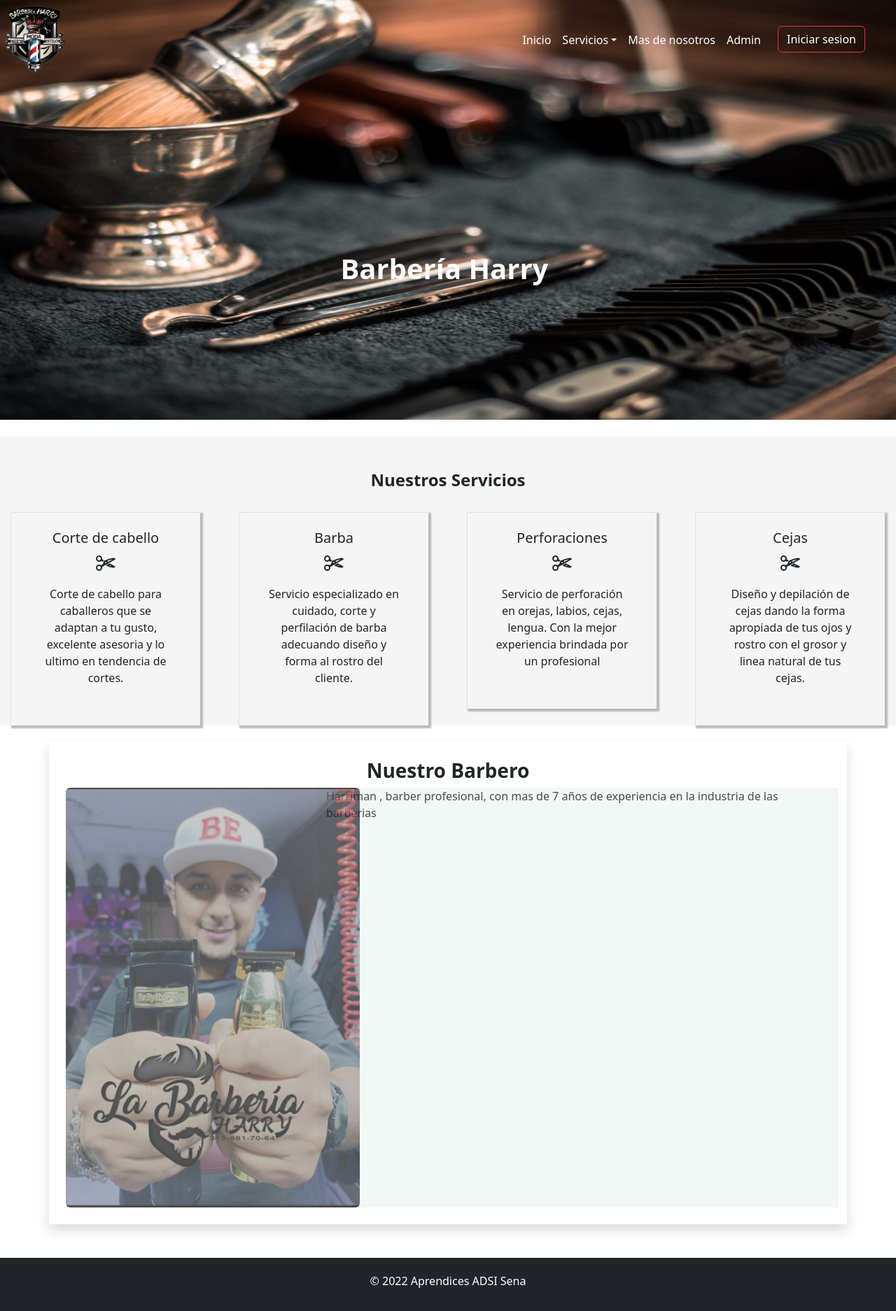
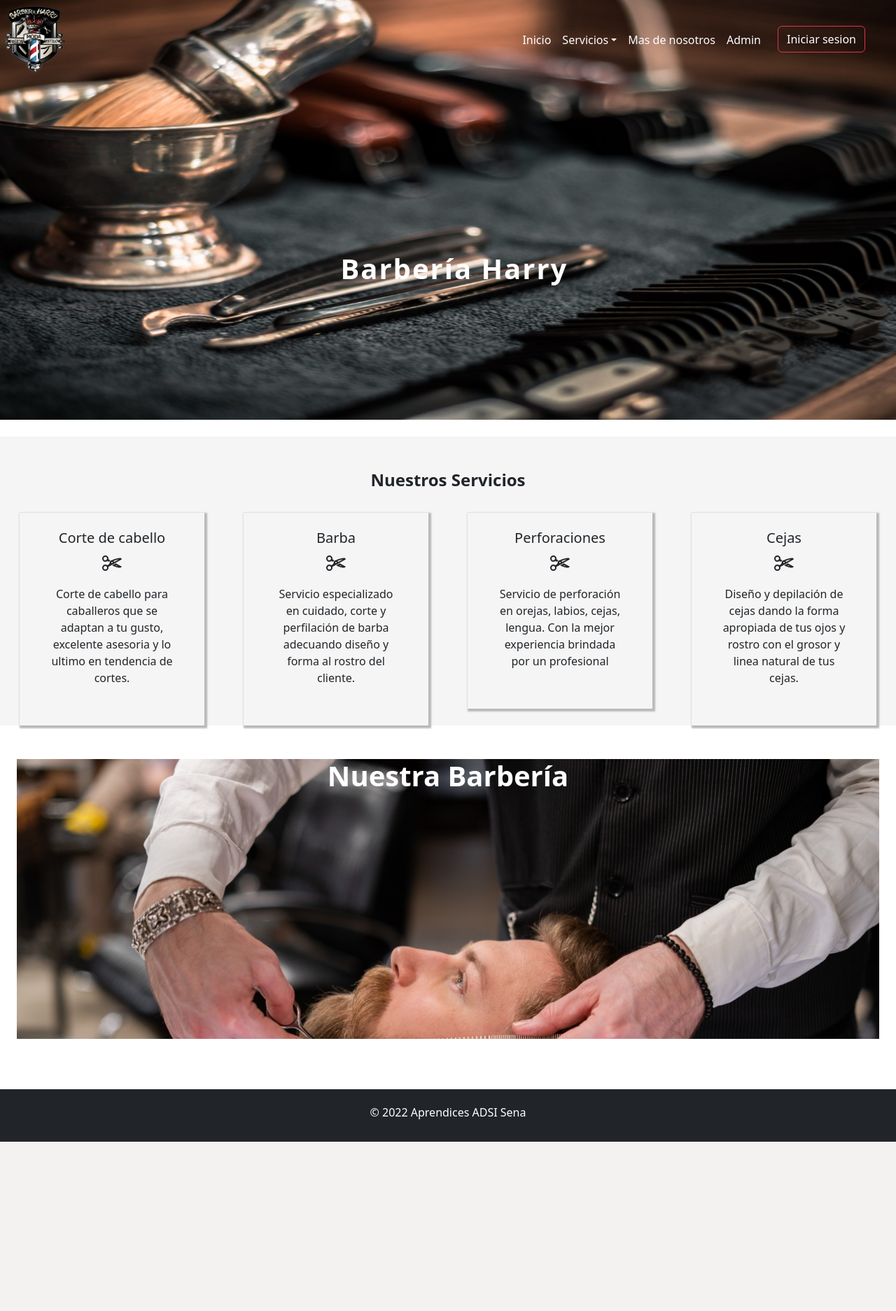
Before and after one commit to ALEJO-29/PR-Barber, a Django app: page / in a window 1280 px wide. Shown: the whole page at 70% size. After the commit the page ends 1632 px from the top, so only its background shows below. Run offline with Django 4.2, Linux system fonts and the light colour scheme; some libraries are stand-ins or nearby versions.

Commit message:
incambios

```diff
--- a/barberiaHarri/barberApp/templates/base.html
+++ b/barberiaHarri/barberApp/templates/base.html
@@ -67,7 +67,7 @@
 </div>
     {% block  content  %} {% endblock  %}
 
-<footer class="p-4 container-expand bg-dark text-center mt-5 text-white">
+<footer class="p-4 container-fluid bg-dark text-center mt-5 text-white">
     <h6>&copy; 2022 Aprendices ADSI Sena</h6>
 </footer>
 
--- a/barberiaHarri/barberApp/templates/index.html
+++ b/barberiaHarri/barberApp/templates/index.html
@@ -15,11 +15,39 @@
         top: 45%;
         left: 38%;
         color: white;
+        letter-spacing: 2px;
        }
+
+       .zoom{
+        animation: zoomout 2.5s ease-in normal;
+    }
+
+    @keyframes zoomout {
+        0%{
+            transform:scale(1.2);
+        }
+
+    }
+
+    .section-1{
+        background-image: url(../static/img/parallax.jpg);
+        background-repeat: no-repeat;
+        background-attachment: fixed;
+        background-size: cover;
+        height: 400px;
+        width:100%;
+        color: white;
+
+    }
+
+
+
+
 
 </style>
 
-<div>
+
+<div class="zoom">
     <img src="{% static 'img/R.jpg' %}" class="w-100 d-block" alt="" height="600px" width="100%">
     <div class="caption">
         <h1 class="text-center"><strong>Barbería Harry</strong></h1>
@@ -27,7 +55,7 @@
 </div>
 
 
-<div class="container-expand mt-4" style="background-color: whitesmoke; display: inline-block;">
+<div class="container-fluid mt-4" style="background-color: whitesmoke; display: inline-block;">
     <div class="row">
         <h4 class="text-center mt-5"><strong>Nuestros Servicios</strong></h4>
         <div class="col-md-3 mt-4">
@@ -40,7 +68,7 @@
             </div>
         </div>
         <div class="col-md-3">
-            <div class="mx-3 p-4 mt-4 text-center"  id="cut">
+            <div class="mx-3 p-4 mt-4 text-center" id="cut">
                 <h5>Barba</h5><ion-icon name="cut-outline" size="large"></ion-icon>
                 <p class="w-100 p-3 mx-auto">
                     Servicio especializado en cuidado, corte y perfilación de barba adecuando
@@ -69,19 +97,12 @@
     </div>
 </div>
 
-<div class="container p-4 mt-4 shadow">
-    <h3 class="text-center"><strong>Nuestro Barbero</strong></h3>
+<div class="container-fluid p-4 mt-4 w-100 d-block">
+
     <div class="row">
-        <div class="col-sm-4">
-            <div>
-                <img src="{% static 'img/index.jpg' %} " alt="" width="420px" height="600px" class="rounded "  style="opacity: 0.7;">
-            </div>
-        </div>
-        <div class="col-sm-8" style="background-color: rgba(241, 248, 246, 0.9);">
-            <div>
-               <p style="  color: rgb(2, 2, 2,0.7 );">
-                Harriman , barber profesional, con mas de 7 años de experiencia en la industria de las barberias
-               </p>
+        <div class="col-sm-4 w-100">
+            <div class="section-1">
+                <h1 class="text-center"><strong>Nuestra Barbería</strong></h1>
             </div>
         </div>
     </div>
```
Also changed, not shown: barberiaHarri/barberApp/static/img/parallax.jpg (added).
